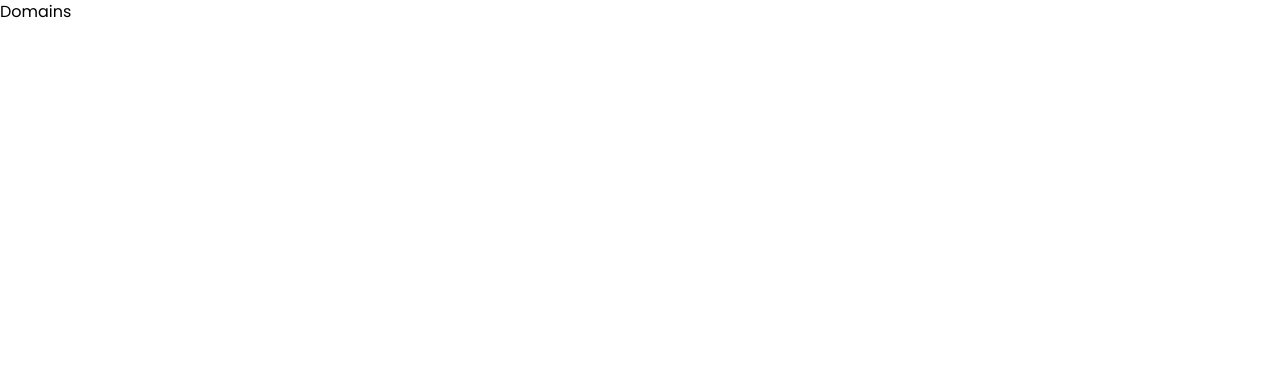
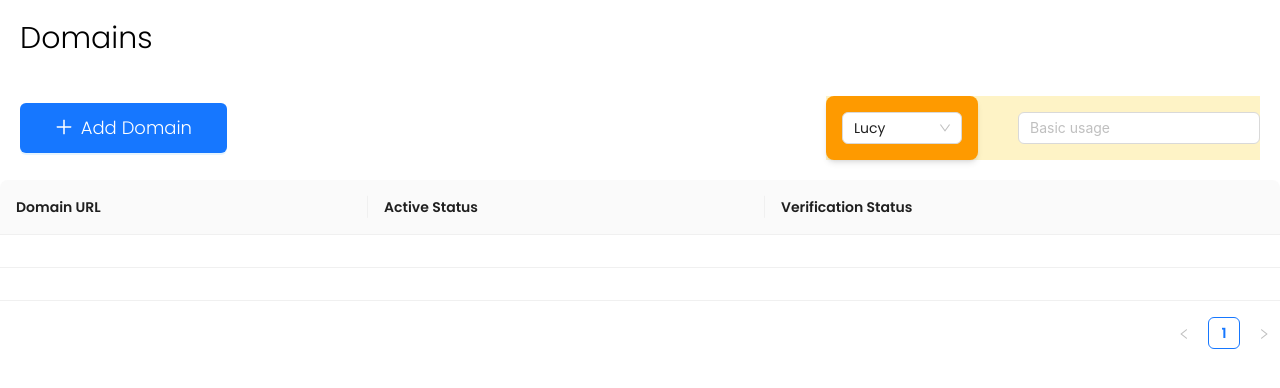
Before and after one commit to EhsanKarimmi/Hadaf-Plus, a React (Vite) app: page / in a window 1280 px wide. Shown: the top 388 px of the page. Built offline with nearby package versions, Linux system fonts and the light colour scheme.

Commit message:
add basic ant design components

```diff
--- a/package.json
+++ b/package.json
@@ -10,6 +10,7 @@
     "preview": "vite preview"
   },
   "dependencies": {
+    "@ant-design/icons": "^5.6.1",
     "@reduxjs/toolkit": "^2.7.0",
     "@tailwindcss/vite": "^4.1.5",
     "antd": "^5.24.9",
--- a/src/App.tsx
+++ b/src/App.tsx
@@ -1,9 +1,52 @@
+import { PlusOutlined } from "@ant-design/icons";
+import { Button, Drawer } from "antd";
+import Filter from "./components/Filter/Filter";
+import Search from "./components/Search/Search";
+import DomainsTable from "./components/DomainsTable/DomainsTable";
+import { useState } from "react";
+
 function App() {
+  const [open, setOpen] = useState(false);
+
+  const showDrawer = () => {
+    setOpen(true);
+  };
+
+  const onClose = () => {
+    setOpen(false);
+  };
   return (
     // main container
     <div>
       {/* page title */}
-      <h1>Domains</h1>
+      <h1 className="text-3xl font-light p-5">Domains</h1>
+      {/* add domain, filter,search container */}
+      <div className="p-5 flex justify-between items-center">
+        {/* add domain button */}
+        <Button
+          onClick={showDrawer}
+          type="primary"
+          className="w-2/12 !p-6 !text-lg !font-light"
+        >
+          <span>
+            <PlusOutlined />
+          </span>
+          <span>Add Domain</span>
+        </Button>
+        {/* filter and search container */}
+        <div className="flex justify-center items-center gap-10 bg-amber-100">
+          <Filter />
+          <Search />
+        </div>
+      </div>
+      {/* domains table */}
+      <DomainsTable />
+      {/* drawer */}
+      <Drawer title="Basic Drawer" onClose={onClose} open={open}>
+        <p>Some contents...</p>
+        <p>Some contents...</p>
+        <p>Some contents...</p>
+      </Drawer>
     </div>
   );
 }
--- a/src/components/DomainsTable/DomainsTable.tsx
+++ b/src/components/DomainsTable/DomainsTable.tsx
@@ -1,5 +1,44 @@
+import { Table } from "antd";
+
 function DomainsTable() {
-  return <div>DomainsTable</div>;
+  const dataSource = [
+    {
+      key: "1",
+      name: "Mike",
+      age: 32,
+      address: "10 Downing Street",
+    },
+    {
+      key: "2",
+      name: "John",
+      age: 42,
+      address: "10 Downing Street",
+    },
+  ];
+
+  const columns = [
+    {
+      title: "Domain URL",
+      dataIndex: "Domain URL",
+      key: "Domain URL",
+    },
+    {
+      title: "Active Status",
+      dataIndex: "Active_Status",
+      key: "Active_Status",
+    },
+    {
+      title: "Verification Status",
+      dataIndex: "Verification_Status",
+      key: "Verification_Status",
+    },
+  ];
+
+  return (
+    <div>
+      <Table dataSource={dataSource} columns={columns} />
+    </div>
+  );
 }
 
 export default DomainsTable;
--- /dev/null
+++ b/src/components/Filter/Filter.tsx
@@ -0,0 +1,24 @@
+import { Select } from "antd";
+
+function Filter() {
+  const handleChange = (value: string) => {
+    console.log(`selected ${value}`);
+  };
+  return (
+    <div className="bg-amber-500 p-4 rounded-lg shadow-md text-white flex items-center gap-2">
+      <Select
+        defaultValue="lucy"
+        style={{ width: 120 }}
+        onChange={handleChange}
+        options={[
+          { value: "jack", label: "Jack" },
+          { value: "lucy", label: "Lucy" },
+          { value: "Yiminghe", label: "yiminghe" },
+          { value: "disabled", label: "Disabled", disabled: true },
+        ]}
+      />
+    </div>
+  );
+}
+
+export default Filter;
--- /dev/null
+++ b/src/components/Search/Search.tsx
@@ -0,0 +1,11 @@
+import { Input } from "antd";
+
+function Search() {
+  return (
+    <div>
+      <Input placeholder="Basic usage" />
+    </div>
+  );
+}
+
+export default Search;
--- a/src/index.css
+++ b/src/index.css
@@ -3,8 +3,6 @@
 
 /* default css */
 * {
-  margin: 0;
-  padding: 0;
   box-sizing: border-box;
   font-family: "Poppins", sans-serif;
 }
```
Also changed, not shown: 1 other file (tests, documents, lock files or other folders).
